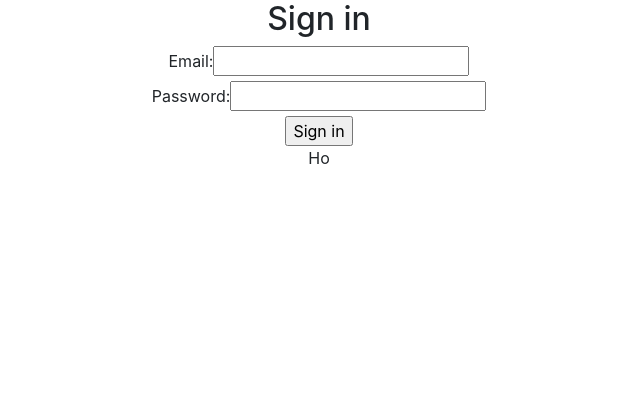
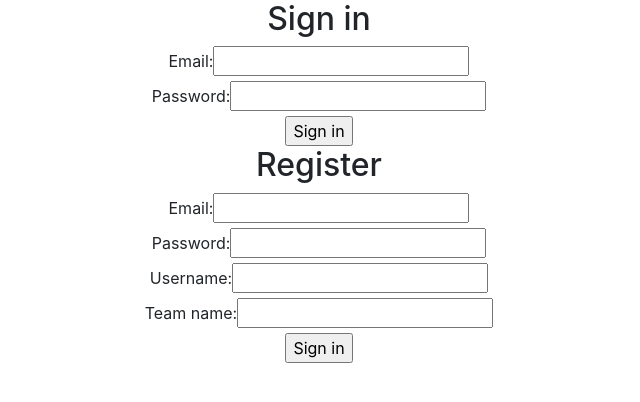
Before and after one commit to olivrrrrr/bnta-capstone-project, a React (Create React App) app in the folder client-side/: page /loginpage in a window 1280 px wide. Shown: the top 402 px of the page, without its empty margins (321-961 px from the left). Built offline with nearby package versions, Linux system fonts and the light colour scheme.

Commit message:
added register user form

```diff
--- a/client-side/src/components/LoginForm.js
+++ b/client-side/src/components/LoginForm.js
@@ -33,7 +33,7 @@ function LoginForm({onLoginFormSubmit}) {
                 </div>
                 <div className="formElement">
                     <label htmlFor="password">Password: </label>
-                    <input type="text" id="password" value={password}
+                    <input type="password" id="password" value={password}
                         onChange={handlePasswordChange} />
                 </div>
                 <div className="formElement">
--- a/client-side/src/components/RegisterForm.js
+++ b/client-side/src/components/RegisterForm.js
@@ -1,9 +1,72 @@
-import React from 'react'
+import React, {useState, useEffect} from 'react'
 
-function RegisterForm() {
+function RegisterForm({onRegisterFormSubmit}) {
+    const [email, setEmail] = useState("");
+    const [password, setPassword] = useState("")
+    const [userName, setUserName] = useState("")
+    const [teamName, setTeamName] = useState("")
+
+    const handleEmailChange = (event) => {
+        setEmail(event.target.value)
+    }
+
+    const handlePasswordChange = (event) => {
+        setPassword(event.target.value)
+    }
+
+    const handleUserNameChange = (event) => {
+        setUserName(event.target.value)
+    }
+
+    const handleTeamNameChange = (event) => {
+        setTeamName(event.target.value)
+    }
+
+    const handleFormSubmission = (event) => {
+        event.preventDefault();
+
+        const newUser = {
+            email: email,
+            password: password,
+            username: userName,
+            teamName: teamName
+        }
+
+        onRegisterFormSubmit(newUser);
+
+        setEmail("")
+        setPassword("")
+        setUserName("")
+        setTeamName("")
+    }
+
     return (
-        <div>
-            Ho
+        <div className="login-display">
+            <h2>Register</h2>
+            <form onSubmit={handleFormSubmission}>
+                <div className="form-element">
+                    <label htmlFor="email">Email:</label>
+                    <input type="text" id="email" value={email} onChange={handleEmailChange} />
+                </div>
+                <div className="formElement">
+                    <label htmlFor="password">Password: </label>
+                    <input type="password" id="password" value={password}
+                        onChange={handlePasswordChange} />
+                </div>
+                <div className="formElement">
+                    <label htmlFor="userName">Username: </label>
+                    <input type="text" id="userName" value={userName}
+                        onChange={handleUserNameChange} />
+                </div>
+                <div className="formElement">
+                    <label htmlFor="teamName">Team name: </label>
+                    <input type="text" id="teamName" value={teamName}
+                        onChange={handleTeamNameChange} />
+                </div>
+                <div className="formElement">
+                    <input type="submit" value="Sign in"/>
+                </div>
+            </form>
         </div>
     )
 }
--- a/client-side/src/pages/LoginPage.js
+++ b/client-side/src/pages/LoginPage.js
@@ -2,15 +2,15 @@ import axios from 'axios'
 import React from 'react'
 import LoginForm from '../components/LoginForm.js'
 import RegisterForm from '../components/RegisterForm.js'
-import {useNavigate} from 'react-router-dom'
+import { useNavigate } from 'react-router-dom'
 
-function LoginPage({setData}) {
+function LoginPage({ setData }) {
 
     const navigate = useNavigate();
 
     const onLoginFormSubmit = (email, password) => {
 
-            axios.get(`http://localhost:8080/api/v1/users/email=${email}`)
+        axios.get(`http://localhost:8080/api/v1/users/email=${email}`)
             .then(user => {
                 console.log(user.data.password);
                 if (password === user.data.password) {
@@ -21,15 +21,28 @@ function LoginPage({setData}) {
                     alert('incorrect email or password.')
                 }
             })
-            .catch(err => alert('user with this email does not exist'))
+            .catch(() => alert('user with this email does not exist'))
+    }
+
+    const onRegisterFormSubmit = (user) => {
+        axios.post("http://localhost:8080/api/v1/users/addUser", user)
+            .then(
+                axios.get(`http://localhost:8080/api/v1/users/email=${user.email}`)
+                    .then(response => {
+                        setData(response.data.id)
+                        navigate("/userpage")
+                    }
+                    )
+            )
+            .catch(() => alert('error adding user'))
     }
 
     return (
 
-       <div>
-           <LoginForm onLoginFormSubmit={onLoginFormSubmit}></LoginForm>
-           <RegisterForm></RegisterForm>
-       </div>
+        <div>
+            <LoginForm onLoginFormSubmit={onLoginFormSubmit}></LoginForm>
+            <RegisterForm onRegisterFormSubmit={onRegisterFormSubmit}></RegisterForm>
+        </div>
     )
 }
 
```
